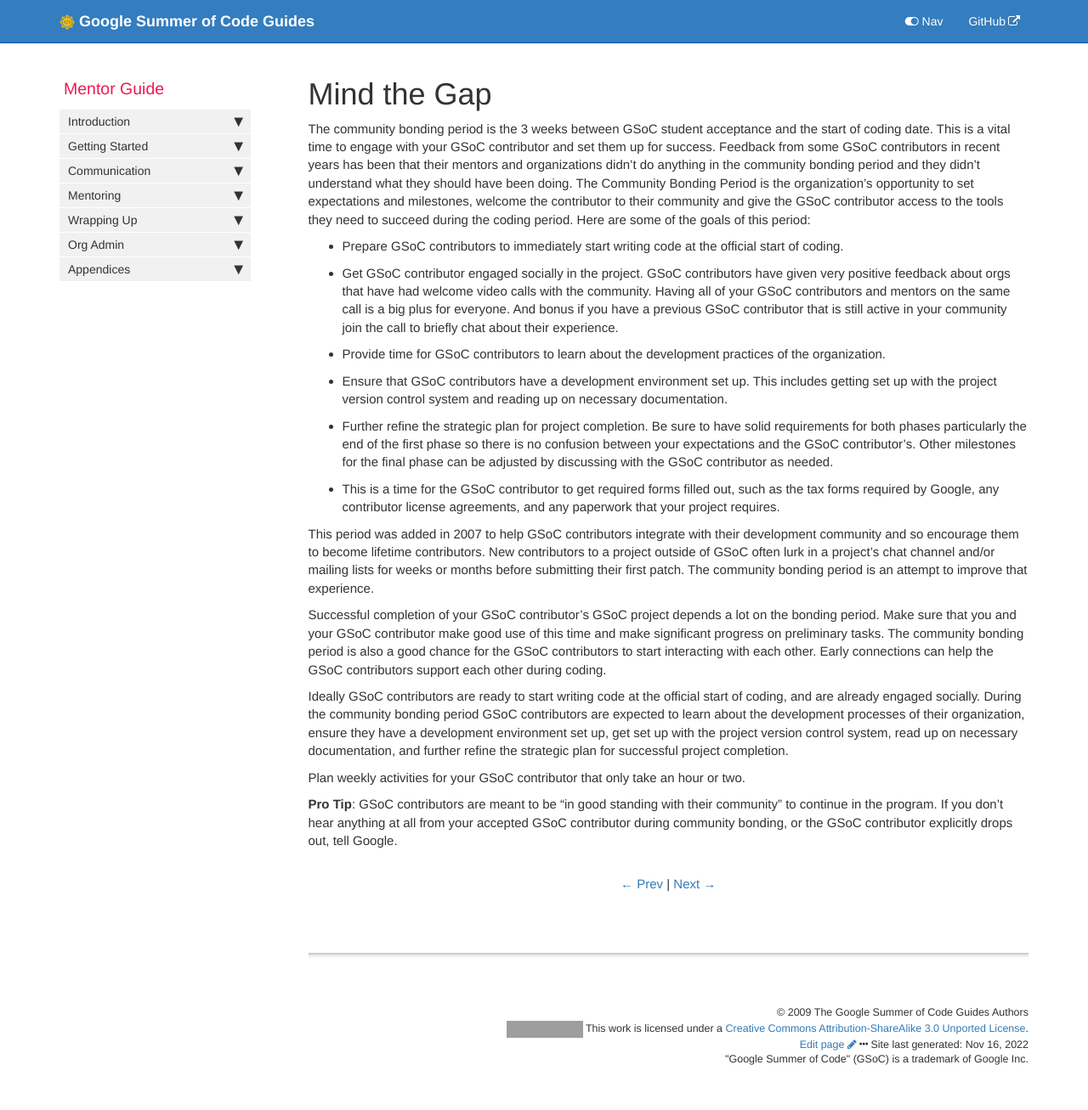
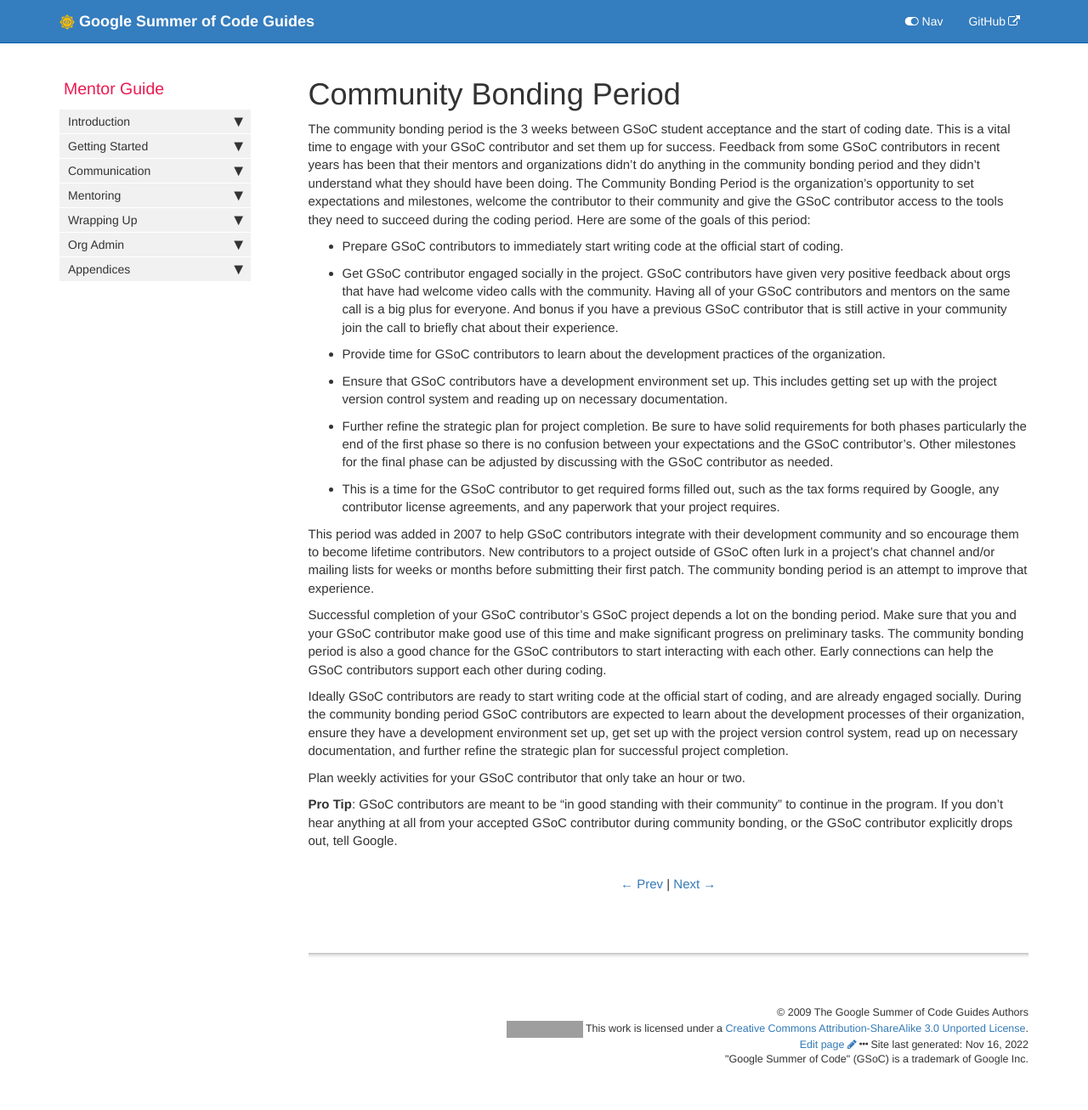
Before and after one commit to google/gsocguides, a Jekyll site: the page built from pages/mentor/10-mind_the_gap.md, in a window 1280 px wide. Shown: the whole page at 85% size. Built offline with Jekyll 4.4.1, drawn with Linux system fonts in a browser that asks for light colours; grey boxes are pictures that could not be loaded.

Commit message:
Update 10-mind_the_gap.md
update title to Community Bonding to be more obvious

```diff
--- a/pages/mentor/10-mind_the_gap.md
+++ b/pages/mentor/10-mind_the_gap.md
@@ -1,5 +1,5 @@
 ---
-title: Mind the Gap
+title: Community Bonding Period
 section: Mentoring
 order: 10
 permalink: mentor/mind-the-gap.html
```
